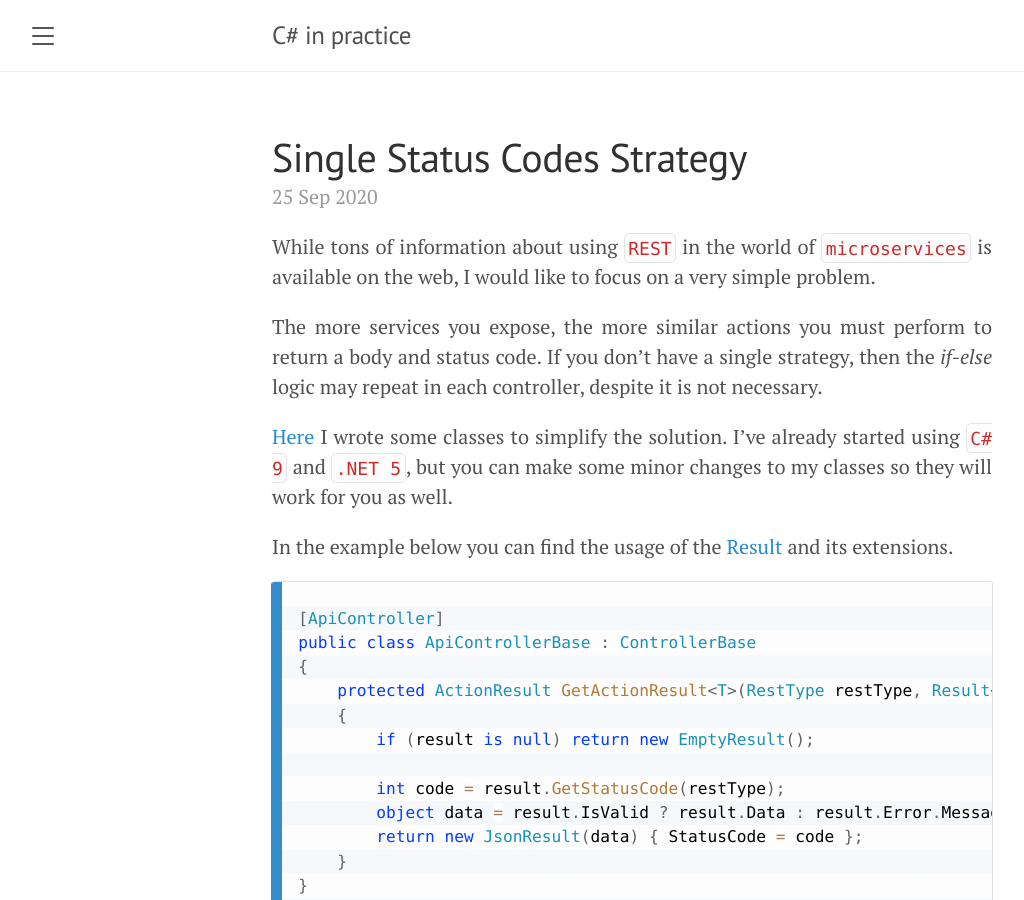
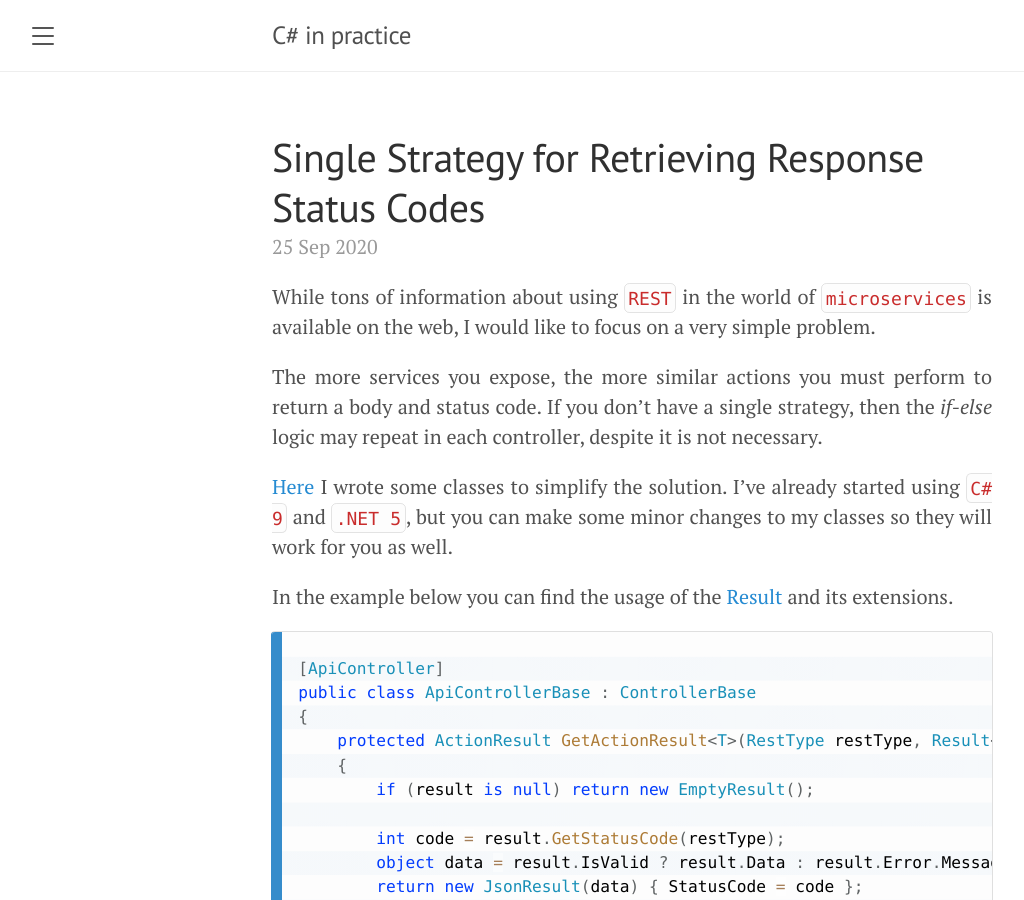
Before and after one commit to akovanev/kovanev.github.io, a Jekyll site: the page built from _posts/2020-09-25-Single-status-codes-strategy.md, in a window 1280 px wide and 900 px high. Shown: the whole window, without its empty margins (8-1032 px from the left). Built offline with Jekyll 4.4.1, drawn with Linux system fonts in a browser that asks for light colours.

Commit message:
status code helper name

```diff
--- a/_posts/2020-09-25-Single-status-codes-strategy.md
+++ b/_posts/2020-09-25-Single-status-codes-strategy.md
@@ -1,6 +1,6 @@
 ---
 layout: post
-title: Single Status Codes Strategy
+title: Single Strategy for Retrieving Response Status Codes
 category: blogs
 tag: Microservices
 ---
```
